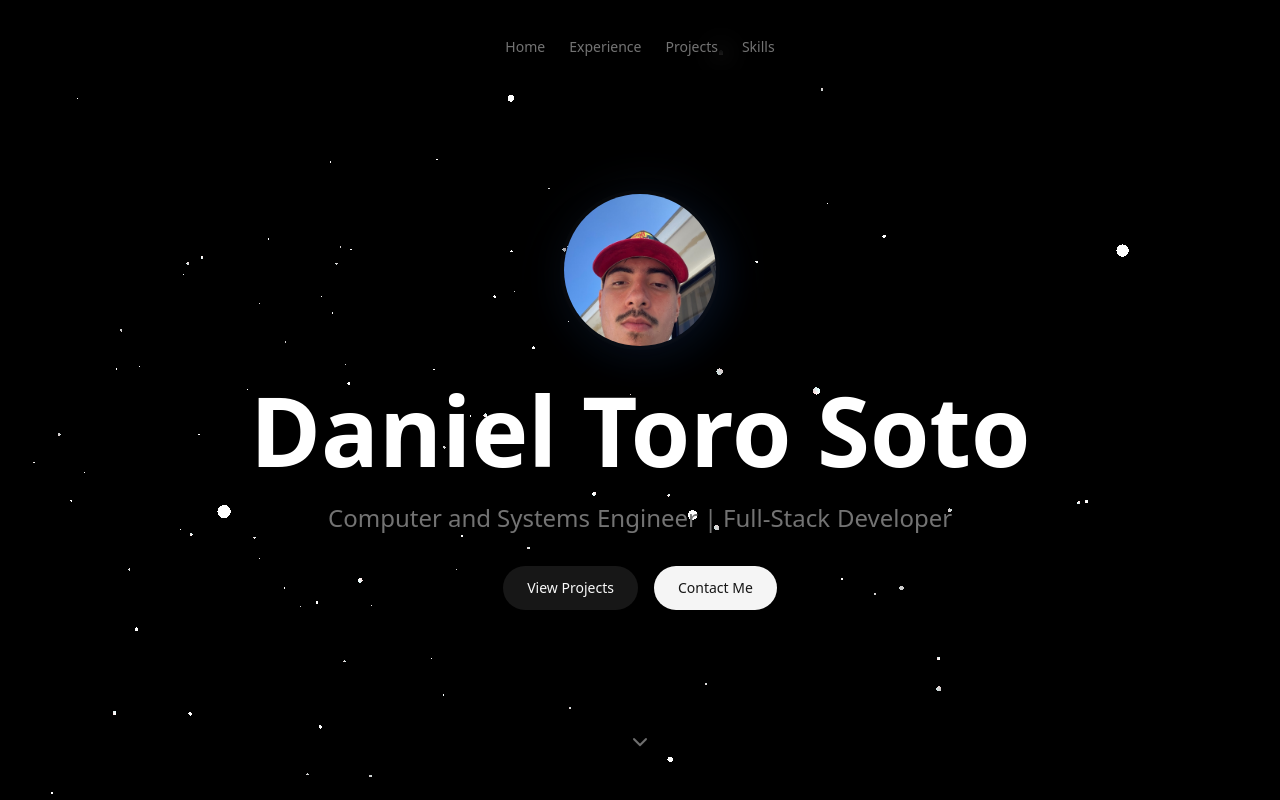
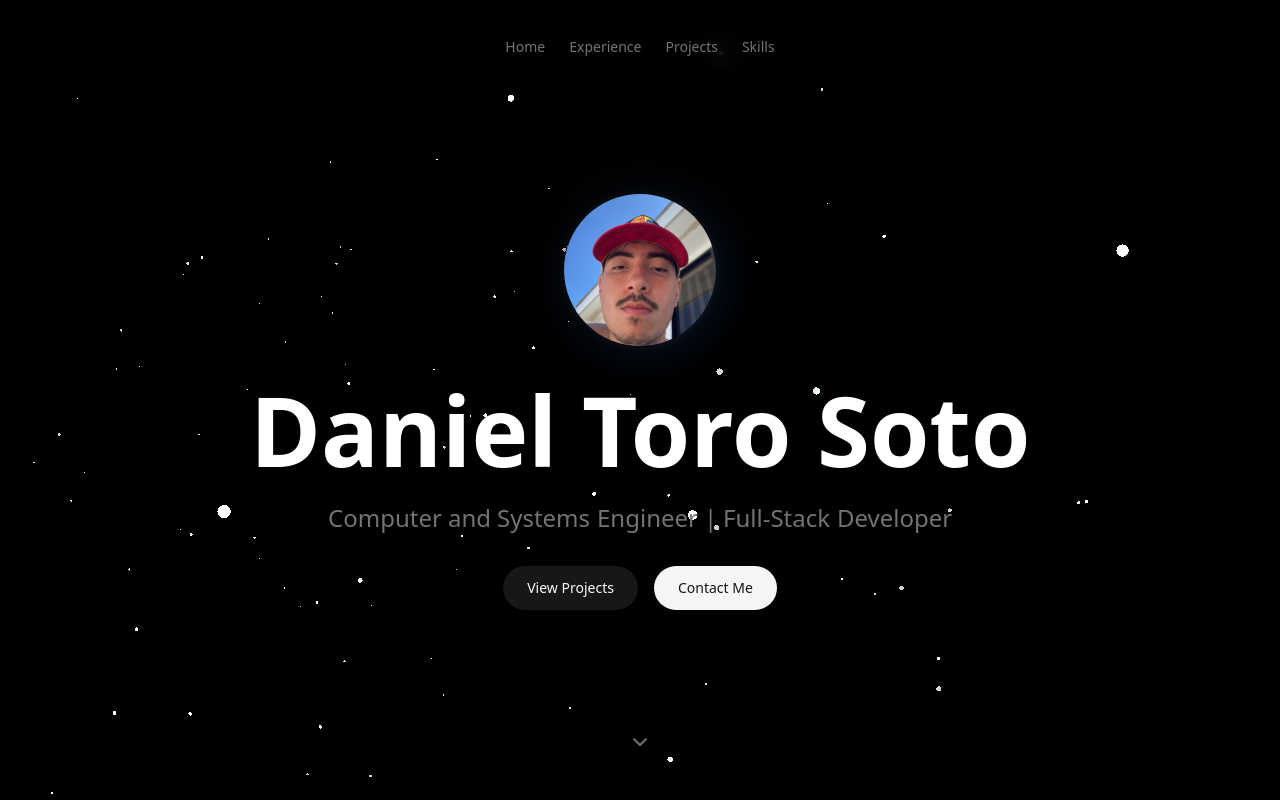
Before and after one commit to pausa11/portafolio, a Next.js app: page / in a window 1280 px wide. Shown: the top 800 px of the page. Built offline with nearby package versions, Linux system fonts and the light colour scheme.

Commit message:
style: adjust profile image object position and reformat BlurText component

```diff
--- a/components/Hero.tsx
+++ b/components/Hero.tsx
@@ -38,7 +38,7 @@ export function Hero() {
                                 src="/profile.jpg"
                                 alt="Daniel Toro Soto"
                                 fill
-                                className="object-cover"
+                                className="object-cover object-[center_80%]"
                                 priority
                             />
                         </div>
```
Lines whose indentation alone changed are shown as unchanged.
